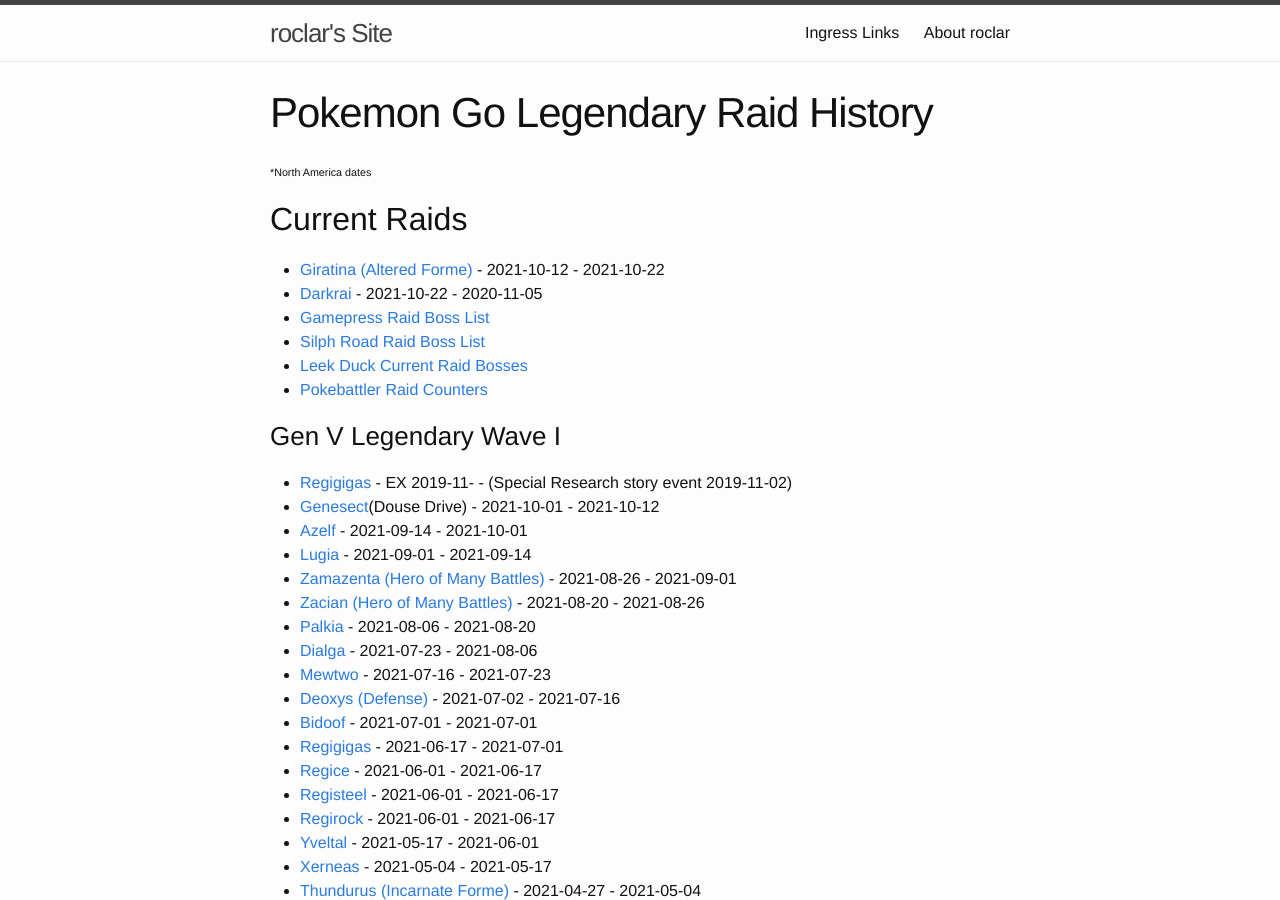
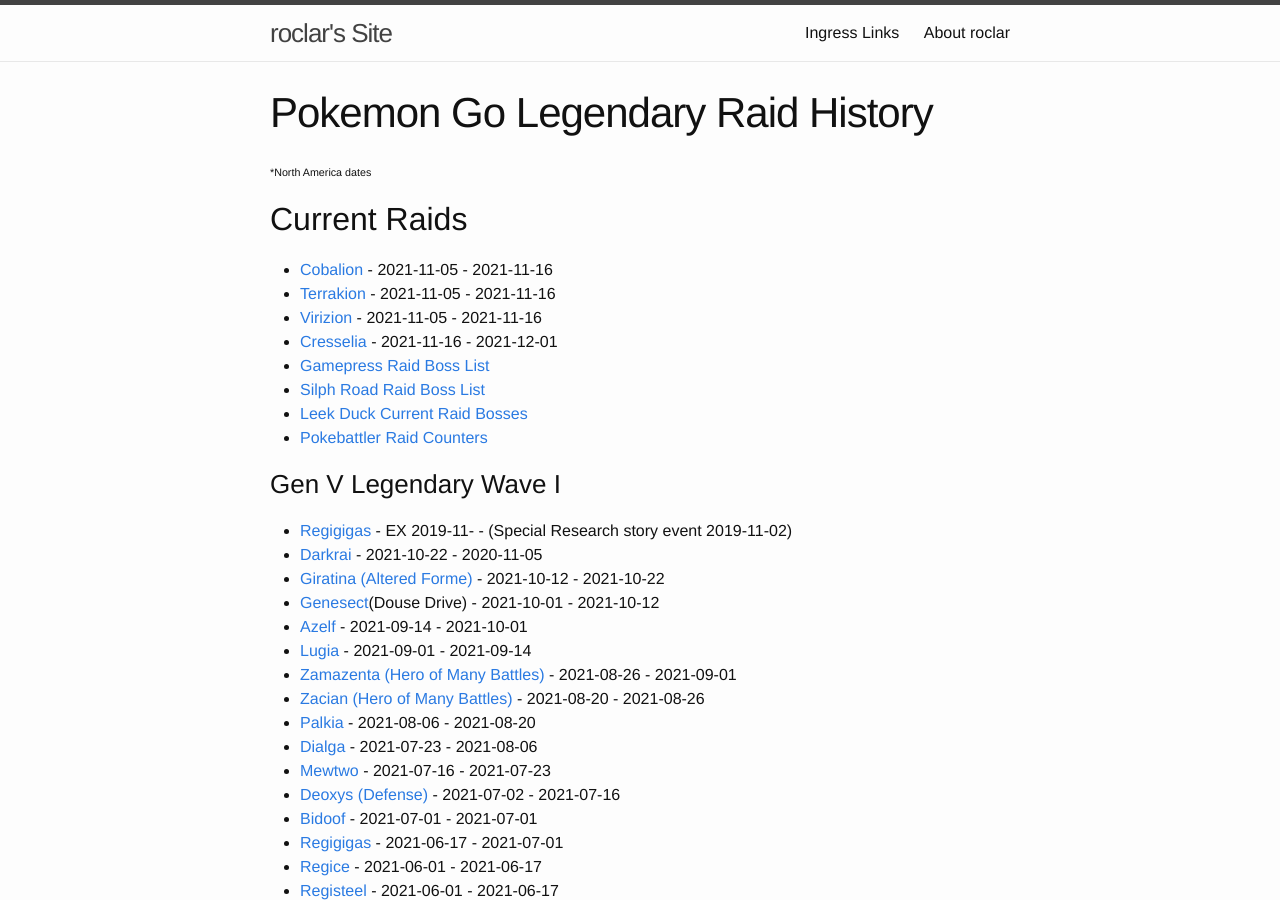
Before and after one commit to roclar/roclar.github.io, a Jekyll site: the page built from PoGoLegendaryHistory.md, in a window 1280 px wide and 900 px high. Built offline with Jekyll 4.4.1, drawn with Linux system fonts in a browser that asks for light colours; some of the changed text lies outside the part shown.

Commit message:
Added November raids

```diff
--- a/PoGoLegendaryHistory.md
+++ b/PoGoLegendaryHistory.md
@@ -7,8 +7,10 @@
 
 ## Current Raids
 
-- [Giratina (Altered Forme)](https://db.pokemongohub.net/pokemon/487?form=Altered) - 2021-10-12 - 2021-10-22
-- [Darkrai](https://db.pokemongohub.net/pokemon/491) - 2021-10-22 - 2020-11-05
+- [Cobalion](https://db.pokemongohub.net/pokemon/638) - 2021-11-05 - 2021-11-16
+- [Terrakion](https://db.pokemongohub.net/pokemon/639) - 2021-11-05 - 2021-11-16
+- [Virizion](https://db.pokemongohub.net/pokemon/640) - 2021-11-05 - 2021-11-16
+- [Cresselia](https://db.pokemongohub.net/pokemon/488) - 2021-11-16 - 2021-12-01
 - [Gamepress Raid Boss List](https://pokemongo.gamepress.gg/raid-boss-list)
 - [Silph Road Raid Boss List](https://thesilphroad.com/raid-bosses)
 - [Leek Duck Current Raid Bosses](https://leekduck.com/boss/)
@@ -17,6 +19,8 @@
 ### Gen V Legendary Wave I
 
 - [Regigigas](https://db.pokemongohub.net/pokemon/486) - EX 2019-11- - (Special Research story event 2019-11-02)
+- [Darkrai](https://db.pokemongohub.net/pokemon/491) - 2021-10-22 - 2020-11-05
+- [Giratina (Altered Forme)](https://db.pokemongohub.net/pokemon/487?form=Altered) - 2021-10-12 - 2021-10-22
 - [Genesect](https://db.pokemongohub.net/pokemon/649)(Douse Drive) - 2021-10-01 - 2021-10-12
 - [Azelf](https://db.pokemongohub.net/pokemon/482) - 2021-09-14 - 2021-10-01
 - [Lugia](https://db.pokemongohub.net/pokemon/249) - 2021-09-01 - 2021-09-14
```
Also changed, not shown: other parts of PoGoLegendaryHistory.md (+1 -0 lines).
